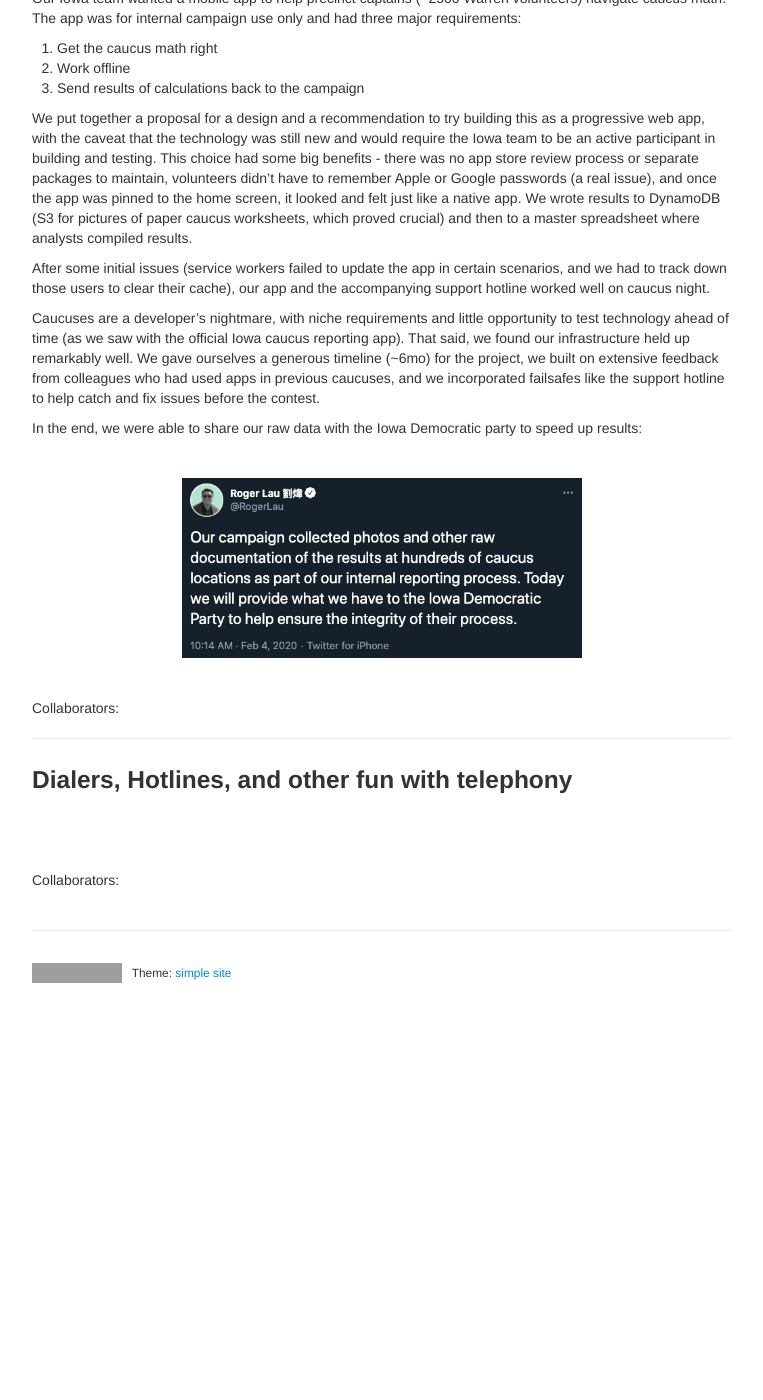
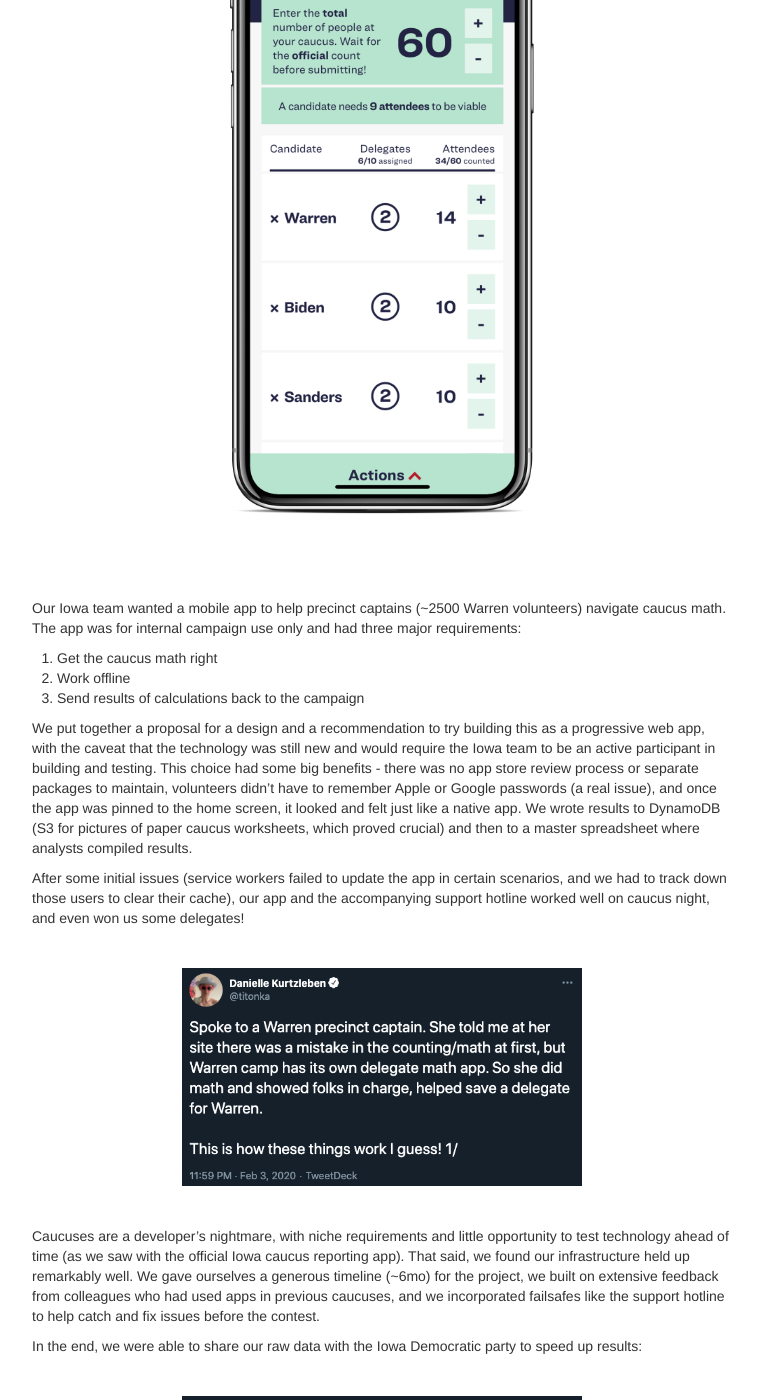
Before and after one commit to vyedin/vyedin.github.io, a Jekyll site: the page built from pages/campaigns.md, in a window 1280 px wide and 1400 px high, scrolled down 3594 px. Shown: the whole window, without its empty margins (258-1021 px from the left). Built offline with Jekyll 4.4.1, drawn with Linux system fonts in a browser that asks for light colours; before the commit the page ends 4587 px from its top, so only the background shows below that; grey boxes are pictures that could not be loaded.

Commit message:
Update campaigns.md

```diff
--- a/pages/campaigns.md
+++ b/pages/campaigns.md
@@ -18,6 +18,14 @@ description:
 [...]. Much of our tech was open sourced after the campaign, and you can find a good summary of that effort on Wired and [Medium](https://medium.com/@teamwarren/open-source-tools-from-the-warren-for-president-tech-team-f1f27d2c7551).
 
 Our campaign tech team was a phenomenal group of individuals. To hear their stories, check out [this episode of DevTalk podcast](https://kerry.lothrop.de/devtalk-41/) we recorded with my friend Kerry Lothrop after the campaign, and [this wonderful post](https://medium.com/@susangoldblatt/tech-on-a-presidential-campaign-an-overview-9679d69b2109) by one of our engineers. You can find other campaign projects on the Team Warren [Github](https://github.com/Elizabeth-Warren).
+
+<br/>
+
+<p align="center">
+<img src="../assets/images/warren.jpeg" alt="Warren Tech Team" width="600"/>
+</p>
+
+<br/>
 
 ---
 
@@ -86,7 +94,15 @@ Our Iowa team wanted a mobile app to help precinct captains (~2500 Warren volunt
 
 We put together a proposal for a design and a recommendation to try building this as a progressive web app, with the caveat that the technology was still new and would require the Iowa team to be an active participant in building and testing. This choice had some big benefits - there was no app store review process or separate packages to maintain, volunteers didn't have to remember Apple or Google passwords (a real issue), and once the app was pinned to the home screen, it looked and felt just like a native app. We wrote results to DynamoDB (S3 for pictures of paper caucus worksheets, which proved crucial) and then to a master spreadsheet where analysts compiled results.
 
-After some initial issues (service workers failed to update the app in certain scenarios, and we had to track down those users to clear their cache), our app and the accompanying support hotline worked well on caucus night.
+After some initial issues (service workers failed to update the app in certain scenarios, and we had to track down those users to clear their cache), our app and the accompanying support hotline worked well on caucus night, and even won us some delegates!
+
+<br/>
+
+<p align="center">
+<img src="../assets/images/tweet3.png" alt="Tweet" width="400"/>
+</p>
+
+<br/>
 
 Caucuses are a developer's nightmare, with niche requirements and little opportunity to test technology ahead of time (as we saw with the official Iowa caucus reporting app). That said, we found our infrastructure held up remarkably well. We gave ourselves a generous timeline (~6mo) for the project, we built on extensive feedback from colleagues who had used apps in previous caucuses, and we incorporated failsafes like the support hotline to help catch and fix issues before the contest.
 
```
